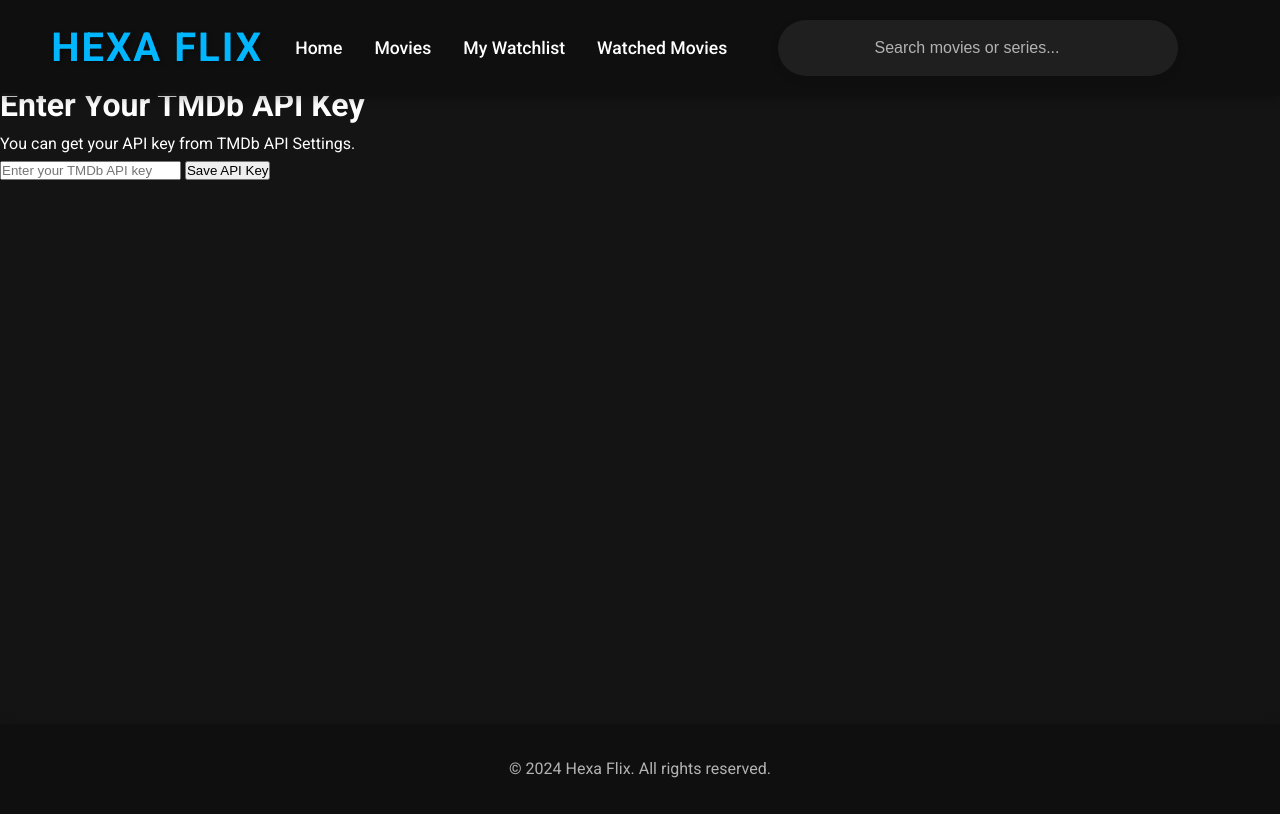
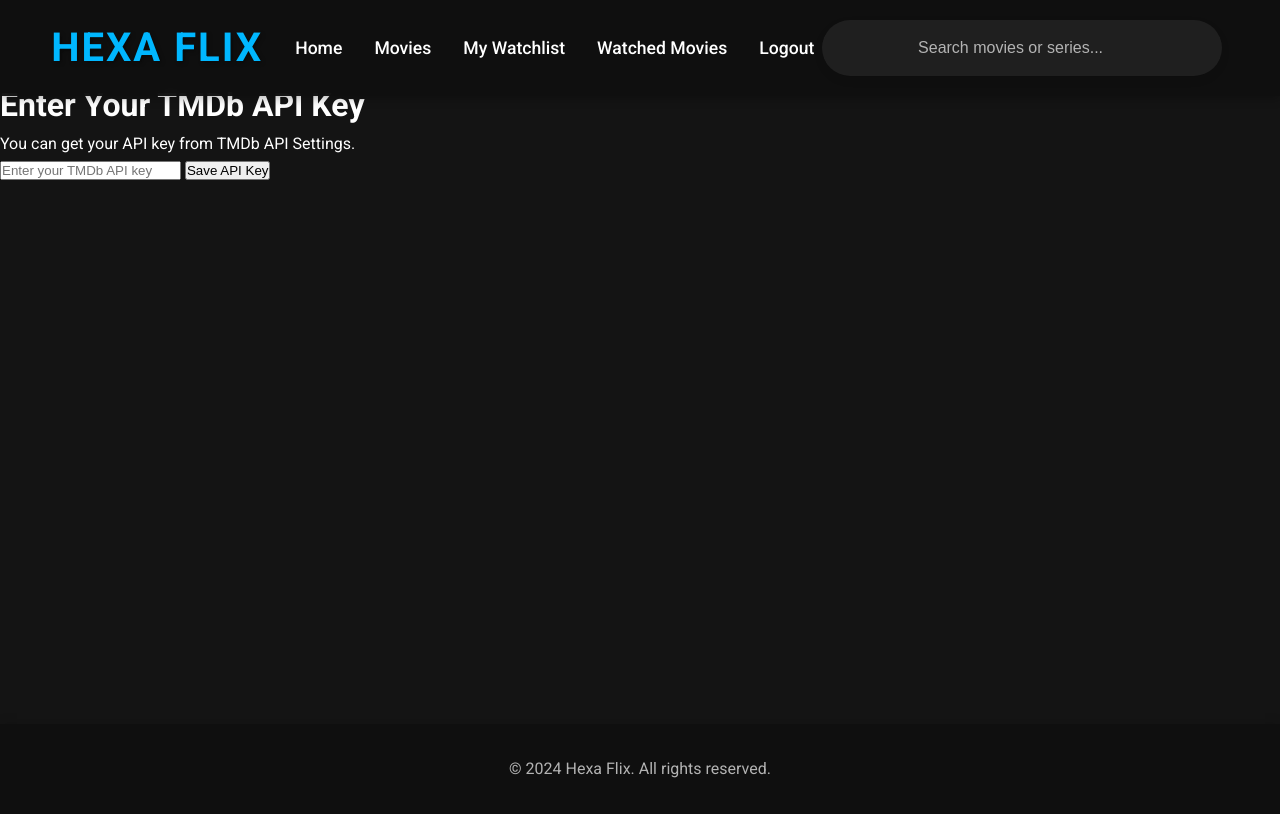
Before and after one commit to HH3X4/movie, a plain HTML site: page index.html in a window 1280 px wide. Drawn offline with Linux system fonts and the light colour scheme.

Commit message:
Update index.html

```diff
--- a/index.html
+++ b/index.html
@@ -23,6 +23,7 @@
                     <li><a href="#" onclick="loadMoviesPage()">Movies</a></li>
                     <li><a href="#" onclick="loadWatchlist()">My Watchlist</a></li>
                     <li><a href="#" onclick="loadWatchedMovies()">Watched Movies</a></li>
+                    <li><a href="#" onclick="logout()">Logout</a></li>
                 </ul>
             </nav>
             <div class="search-container">
```
